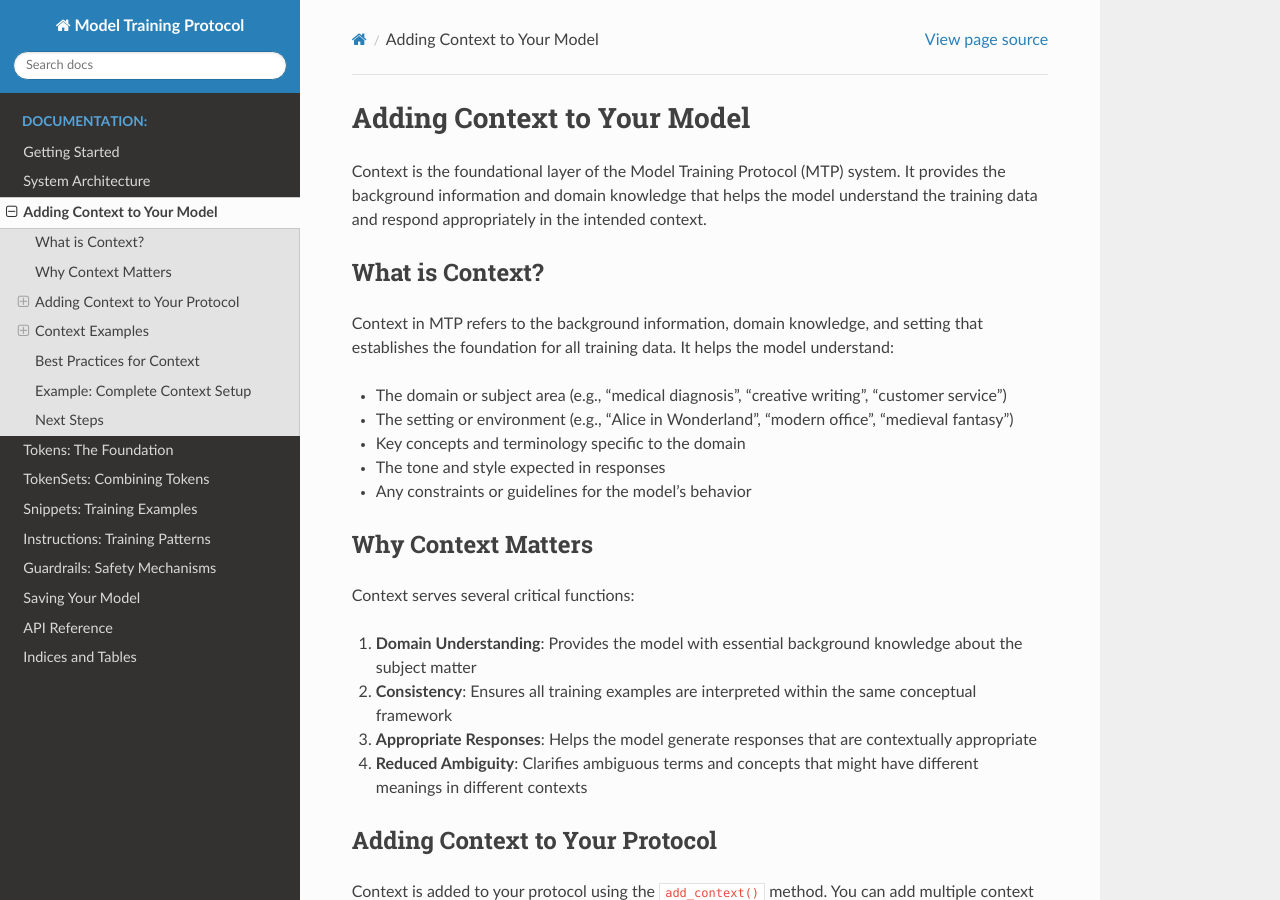
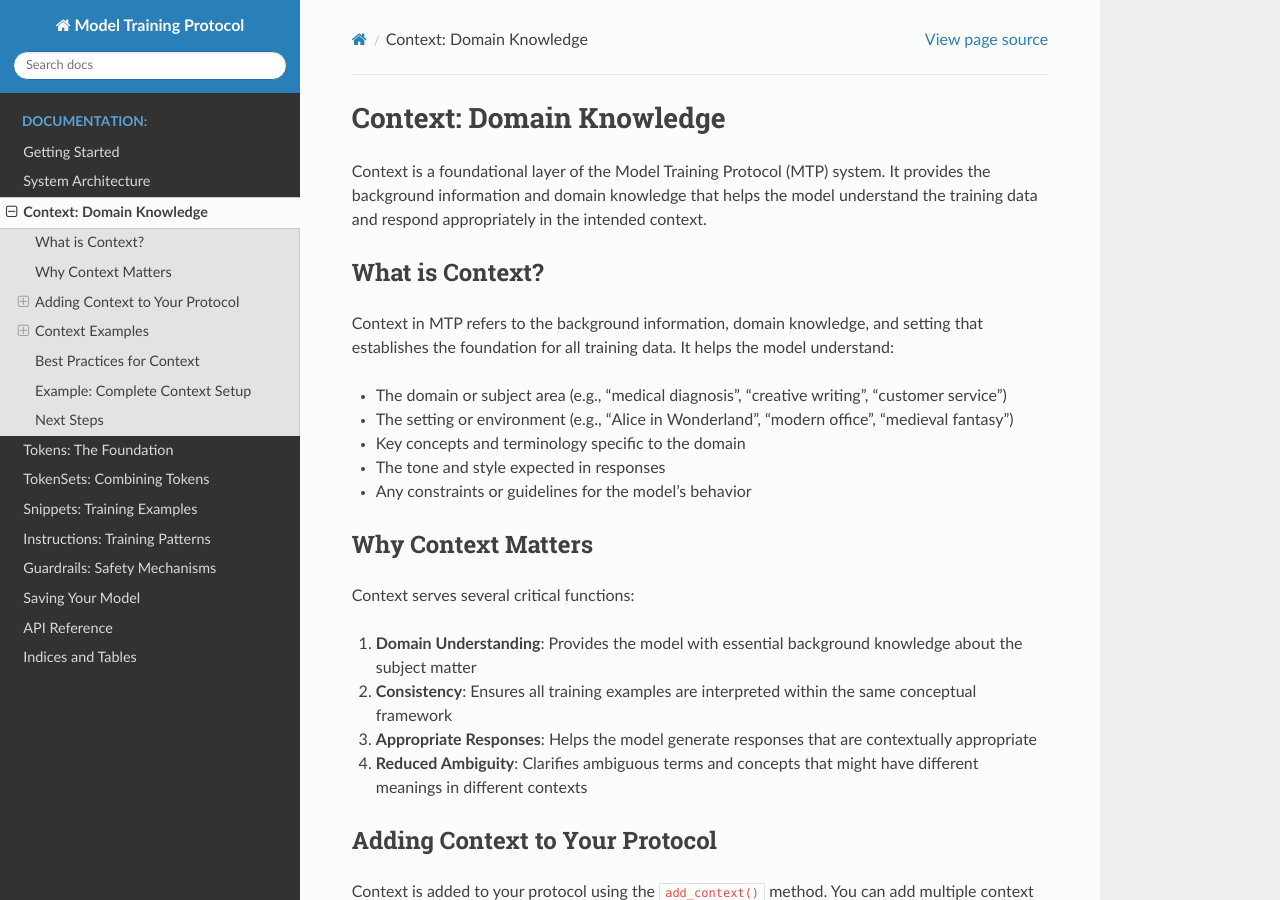
Before and after one commit to databiomes/modeltrainprotocol, a Sphinx documentation site: the page built from docs/source/context.rst, in a window 1280 px wide and 900 px high. Built offline with Sphinx 7.4.7 and the Read the Docs theme 3.1.0, drawn with Linux system fonts in a browser that asks for light colours.

Commit message:
Update docs

```diff
--- a/docs/source/context.rst
+++ b/docs/source/context.rst
@@ -1,7 +1,7 @@
-Adding Context to Your Model
+Context: Domain Knowledge
 ============================
 
-Context is the foundational layer of the Model Training Protocol (MTP) system. It provides the background information and domain knowledge that helps the model understand the training data and respond appropriately in the intended context.
+Context is a foundational layer of the Model Training Protocol (MTP) system. It provides the background information and domain knowledge that helps the model understand the training data and respond appropriately in the intended context.
 
 What is Context?
 ----------------
--- a/docs/source/getting_started.rst
+++ b/docs/source/getting_started.rst
@@ -28,9 +28,9 @@ The first step in creating a model training protocol is to initialize the Protoc
    import model_train_protocol as mtp
 
    # Initialize the protocol
-   protocol = mtp.Protocol(name="my_model", context_lines=3)
+   protocol = mtp.Protocol(name="my_model", context_lines=2)
 
-The parameter ``context_lines`` is the number of lines in each instruction sample. This is required and must be at least 3.
+The parameter ``context_lines`` is the number of lines in each instruction sample. This is required and must be at least 2.
 
 Basic Example
 -------------
@@ -42,7 +42,7 @@ Here's a simple example of a protocol to train a Chesire Cat model:
    import model_train_protocol as mtp
 
    # Initialize the protocol
-   protocol = mtp.Protocol(name="my_model", context_lines=3)
+   protocol = mtp.Protocol(name="my_model", context_lines=2)
 
    # Add context to the protocol
     protocol.add_context("The Cheshire Cat is a fictional character from Lewis Carroll's 'Alice's Adventures in Wonderland'.")
```
Also changed, not shown: 1 other file.
